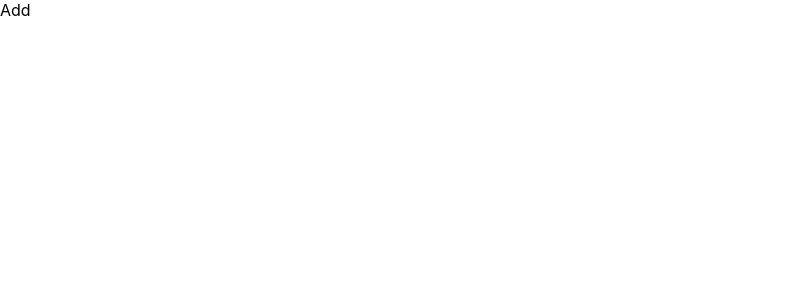
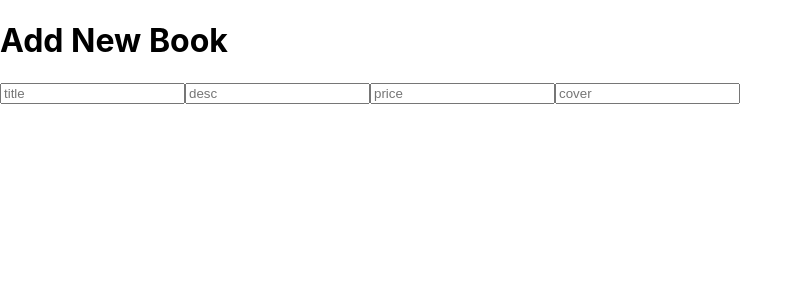
Before and after one commit to omar-zeineddine/book-keeper, a React (Create React App) app in the folder frontend/: page /add in a window 1280 px wide. Shown: the top 300 px of the page, without its empty margins (0-803 px from the left). Built offline with nearby package versions, Linux system fonts and the light colour scheme.

Commit message:
feat - add new book form

```diff
--- a/frontend/src/pages/Add.jsx
+++ b/frontend/src/pages/Add.jsx
@@ -1,7 +1,49 @@
 import React from "react";
+import { useState } from "react";
 
 const Add = () => {
-  return <div>Add</div>;
+  const [book, setBook] = useState({
+    title: "",
+    desc: "",
+    price: null,
+    cover: "",
+  });
+
+  const handleChange = (e) => {
+    setBook((prev) => ({ ...prev, [e.target.name]: e.target.value }));
+  };
+
+  console.log(book);
+
+  return (
+    <div className="form">
+      <h1>Add New Book</h1>
+      <input
+        type="text"
+        placeholder="title"
+        name="title"
+        onChange={handleChange}
+      />
+      <input
+        type="text"
+        placeholder="desc"
+        name="desc"
+        onChange={handleChange}
+      />
+      <input
+        type="number"
+        placeholder="price"
+        name="price"
+        onChange={handleChange}
+      />
+      <input
+        type="text"
+        placeholder="cover"
+        name="cover"
+        onChange={handleChange}
+      />
+    </div>
+  );
 };
 
 export default Add;
--- a/frontend/src/pages/Books.jsx
+++ b/frontend/src/pages/Books.jsx
@@ -1,6 +1,7 @@
 import React from "react";
 import { useState, useEffect } from "react";
 import axios from "axios";
+import { Link } from "react-router-dom";
 
 const Books = () => {
   const [books, setBooks] = useState([]);
@@ -29,6 +30,9 @@ const Books = () => {
           </div>
         ))}
       </div>
+      <button>
+        <Link to="/add">Add New book</Link>
+      </button>
     </div>
   );
 };
```
